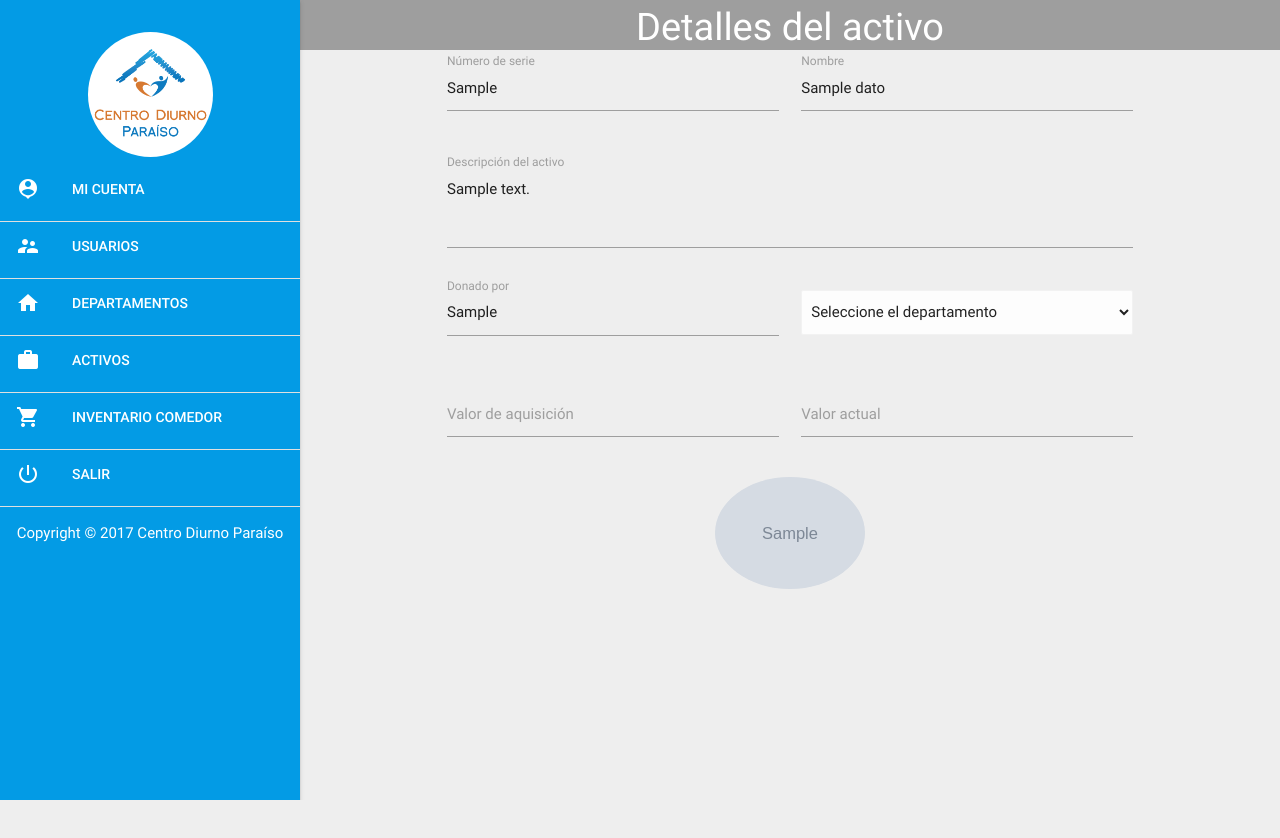
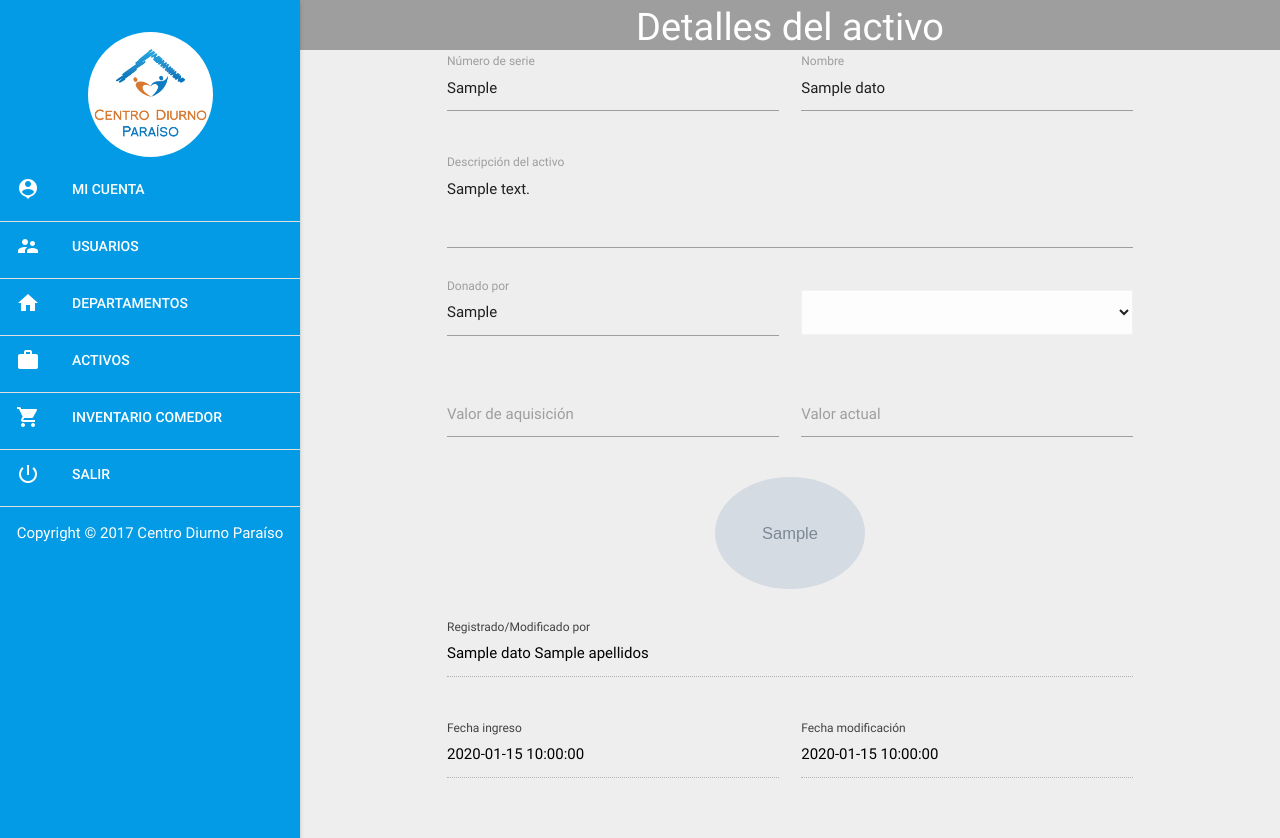
Before and after one commit to RodrigoBR05/SCAI, a PHP site: the page made by Views/activos/Read.php in a window 1280 px wide. Before the commit the page ends 800 px from the top, so only its background shows below. Run offline with PHP 8.4, Linux system fonts and the light colour scheme; the visitor is signed in with stand-in values (Sample User, id 1); the template is opened without the code that fills it: most values are stand-ins (such as "Sample title", 1, 10 or a date in 2020); grey boxes marked "Sample" are stand-in pictures; lists and menus that the app fills with data are empty; some libraries are stand-ins or nearby versions.

Commit message:
modal eliminar, select departamentos dinámico y otros detalles

```diff
--- a/Models/Activo.php
+++ b/Models/Activo.php
@@ -46,7 +46,7 @@ class Activo {
     }//create
 
     public function update(){
-         $sql = "UPDATE activo set numero_serie = '{$this->numeroSerie}', nombre = '{$this->nombre}', descripcion = '{$this->descripcion}',
+         $sql = "UPDATE activo set id_usuario = '{$this->idUsuario}' , numero_serie = '{$this->numeroSerie}', nombre = '{$this->nombre}', descripcion = '{$this->descripcion}',
           ruta_imagen= '{$this->rutaImagen}',donado_por = '{$this->donadoPor}', ubicacion_departamento = '{$this->ubicacionDepartamento}',
           valor_adquisicion = '{$this->valorAdquisicion}', valor_actual = '{$this->valorActual}',
           fecha_modificacion = '{$this->fechaModificacion}' WHERE id_activo = '$this->idActivo'";
@@ -60,7 +60,8 @@ class Activo {
     }//delete
 
     public function getActivo(){
-        $sql = "SELECT * FROM activo WHERE id_activo = '{$this->idActivo}'";
+        $sql = "SELECT t1.*, t2.nombre as nombre_usuario, t2.apellidos FROM activo t1 "
+                . "INNER JOIN usuario t2 ON t1.id_usuario = t2.id_usuario WHERE id_activo = '{$this->idActivo}'";
         $datos = $this->con->consultaRetorno($sql);
 	//Envia un array
 	$row = mysqli_fetch_assoc($datos);
@@ -99,5 +100,6 @@ class Activo {
         //Por mientras se va a manejar el mismo valor
         //que el de adquisicion
     }//calcularValorDepreciacion
+
 }//class
 ?>
--- a/Models/Conexion.php
+++ b/Models/Conexion.php
@@ -15,7 +15,7 @@ class Conexion{
     private $datos = array(
 	"host" => "localhost",
 	"user" => "root",
-	"pass" => "rocio",
+	"pass" => "melm0360",
 	"db" => "scai"
     );
 
--- a/Views/activos/Read.php
+++ b/Views/activos/Read.php
@@ -1,4 +1,5 @@
 <?php
+$departamentos = $activos->getDepartamentos();
 session_start();
 if (isset($_SESSION['admin'])) {
     include $_SERVER['DOCUMENT_ROOT'].'/SCAI/Views/Head.php';
@@ -38,12 +39,19 @@ if (isset($_SESSION['admin'])) {
             </div>
               <div class="input-field col s6">
                  <select class="browser-default" name="departamento" readonly="">
-                  <option value="" disabled selected>Seleccione el departamento</option>
-                  <option value="OFICINA" <?php if($datos['ubicacion_departamento'] == "OFICINA"){?> selected="selected" <?php }?>>Oficina</option>
-                  <option value="FISIOTERAPIA" <?php if($datos['ubicacion_departamento'] == "FISIOTERAPIA"){?> selected="selected" <?php }?>>Sala de fisioterapia</option>
-                  <option value="COMEDOR" <?php if($datos['ubicacion_departamento'] == "COMEDOR"){?> selected="selected" <?php }?>>Sala de comedor</option>
-                  <option value="TELEVISIÓN" <?php if($datos['ubicacion_departamento'] == "TELEVISION"){?> selected="selected" <?php }?>>Sala de televisión</option>
-                </select>
+                <?php
+                            if (!empty($departamentos)) {
+                                while($departamento = mysqli_fetch_array($departamentos)){ ?>
+                                    ?>
+                  <option value="<?php echo $departamento['nombre'];?>"
+                      <?php if($datos['ubicacion_departamento'] == $departamento['nombre']){?> selected="selected" <?php }?>>
+                      <?php echo $departamento['nombre'];?>
+                      </option>
+                   <?php
+                                }
+                            }
+                            ?>
+                 </select>
           </div>
           </div>
             <div class="row">
@@ -59,9 +67,24 @@ if (isset($_SESSION['admin'])) {
             </div>
           </div>
           <div class="row center">
-                <img src="<?php echo URL.$datos['ruta_imagen']; ?>" alt="Activo" width="150" height="150" alt="" class="circle responsive-img">
+                <img src="<?php echo URL.$datos['ruta_imagen']; ?>" width="150" height="150" alt="" class="circle responsive-img">
           </div>
-
+            <div class="row">
+            <div class="input-field col s12">
+              <input disabled  type='text' value="<?php echo $datos['nombre_usuario']." ".$datos['apellidos']; ?>" id="puesto" name="puesto" class="validate black-text" required>
+              <label class="grey-text text-darken-3" for="puesto" data-error="inválido" data-success="válido">Registrado/Modificado por</label>
+            </div>
+          </div>
+          <div class="row">
+            <div class="input-field col s6">
+              <input disabled  type='text' value="<?php echo $datos['fecha_ingreso']; ?>" id="fecha_ingreso" name="fecha_ingreso" class="validate black-text" required>
+              <label class="grey-text text-darken-3" for="fecha_ingreso" data-error="inválido" data-success="válido">Fecha ingreso</label>
+            </div>
+            <div class="input-field col s6">
+              <input disabled  type='text' value="<?php echo $datos['fecha_modificacion']; ?>" id="fecha_modificacion" name="fecha_modificacion" class="validate black-text" required>
+              <label class="grey-text text-darken-3" for="fecha_modificacion" data-error="inválido" data-success="válido">Fecha modificación</label>
+            </div>
+          </div>
         </form>
     </div>
     </div>
--- a/index.php
+++ b/index.php
@@ -2,8 +2,8 @@
 	define('DS', DIRECTORY_SEPARATOR);
 	define('ROOT', realpath(dirname(__FILE__)).DS);
 	//define('URL', "http://localhost/SCAI/");
-        //define('URL', "http://localhost:8080/SCAI/");
-        define('URL', "http://localhost/SCAI/");
+        define('URL', "http://localhost:8080/SCAI/");
+        //define('URL', "http://localhost/SCAI/");
 	require_once "Config/Autoload.php";
 	Config\Autoload::run();
 	Config\Enrutador::run(new Config\Request());
```
Also changed, not shown: Controllers/ActivosController.php (+15 -6 lines), Views/activos/Create.php (+11 -4 lines), Views/activos/Update.php (+15 -6 lines), Views/activos/index.php (+21 -4 lines), Views/activos/imagenes/3136archivero.jpg (added).
